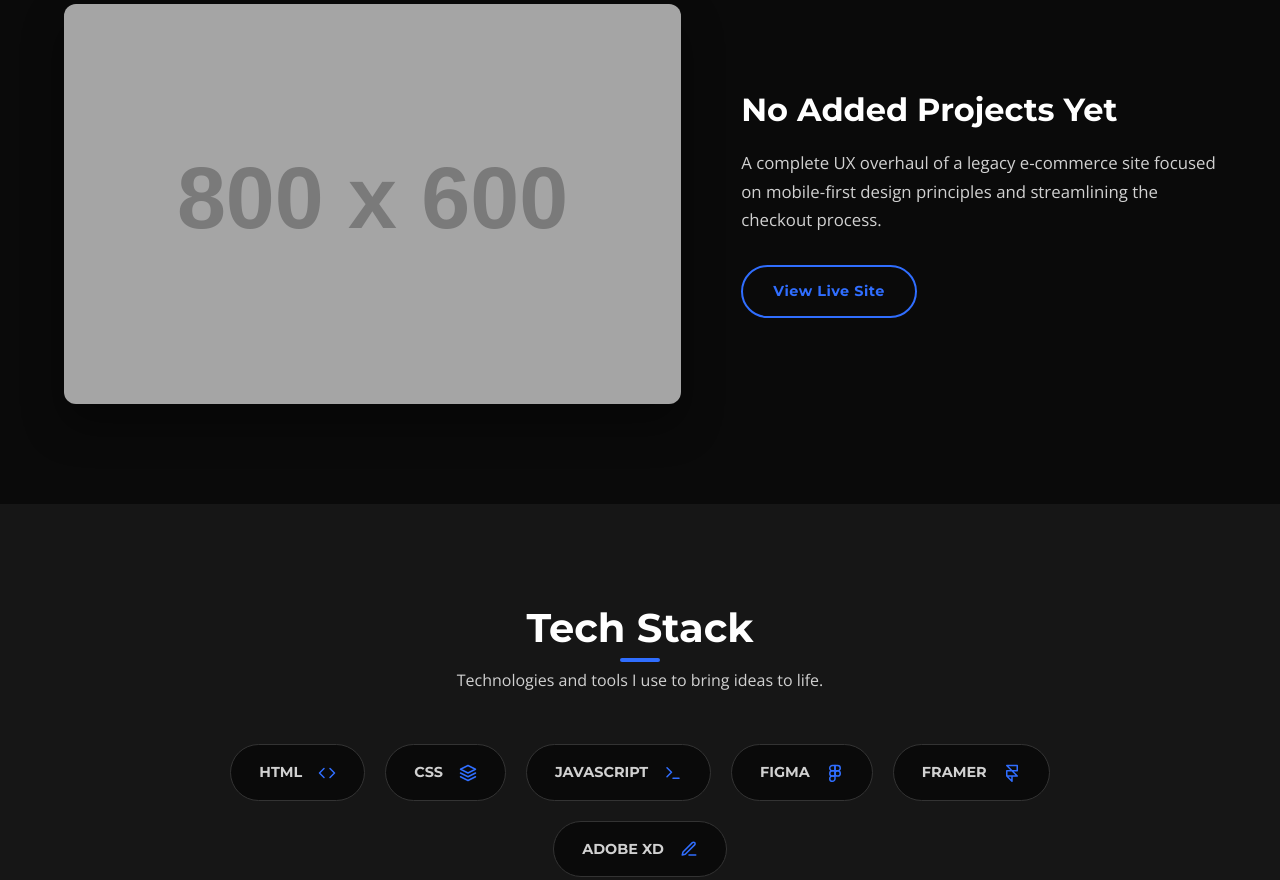
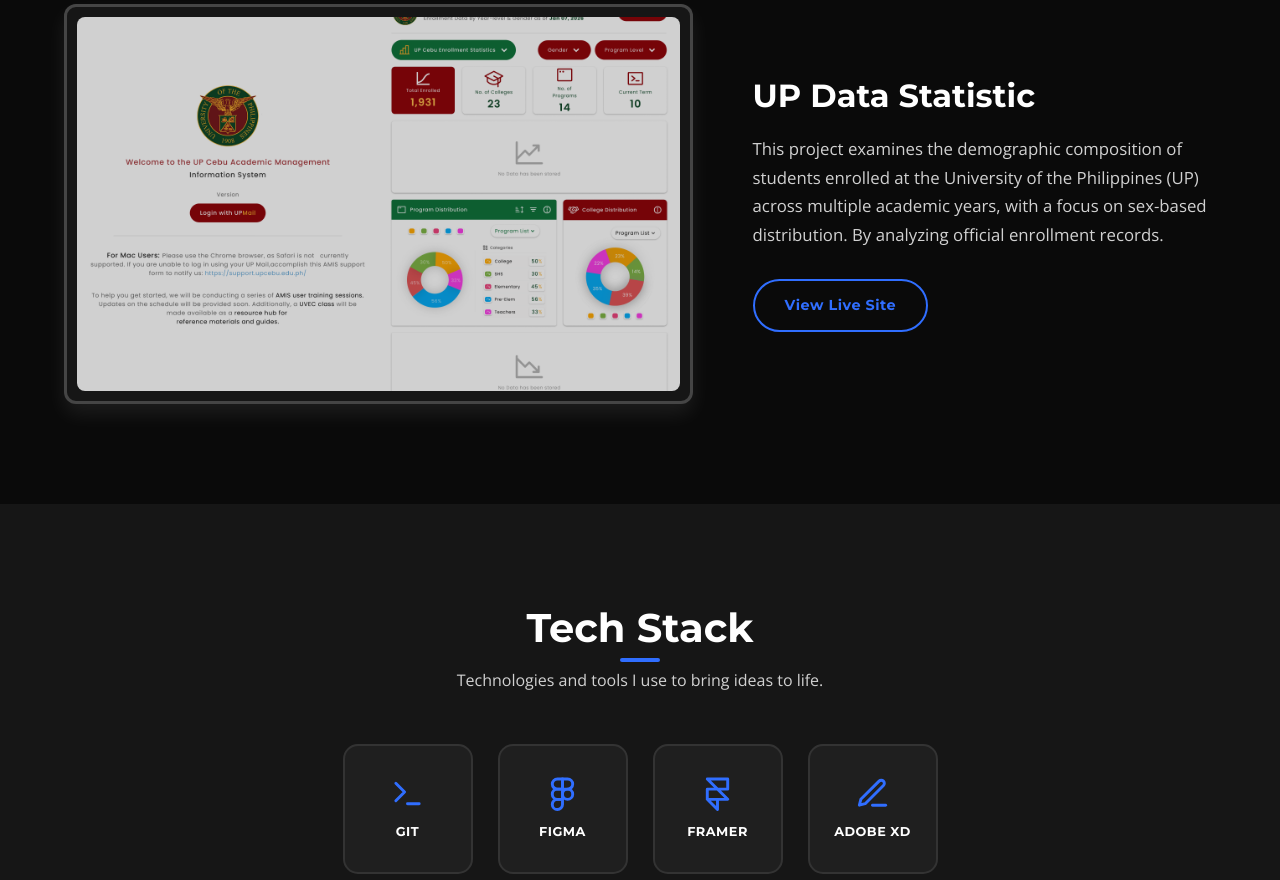
Before and after one commit to Archiel-2026/MyPortfolio, a plain HTML site: page index.html in a window 1280 px wide. Shown: the part 2072-2952 px from the top of the page. Drawn offline with nearby package versions, Linux system fonts and the light colour scheme; placeholder pictures from the web are drawn by us.

Commit message:
Updated UI

```diff
--- a/index.html
+++ b/index.html
@@ -3,7 +3,7 @@
 <head>
     <meta charset="UTF-8">
     <meta name="viewport" content="width=device-width, initial-scale=1.0">
-    <title>Archiel R. Cabanag | Software Engineer</title>
+    <title>Archiel R. Cabanag | Junior UI/UX Designer</title>
 
     <link href="https://fonts.googleapis.com/css2?family=Montserrat:wght@400;500;700;800&family=Open+Sans:wght@400;600&display=swap" rel="stylesheet">
 
@@ -360,16 +360,37 @@
             height: 400px;
             border-radius: 12px;
             overflow: hidden;
-            box-shadow: 0 20px 40px rgba(0,0,0,0.4);
+
+            /* ADDED: Padding inside the border, creating a gap */
+            padding: 10px;
+            /* ADDED: Background color to fill the padding area */
+            background-color: var(--color-bg-secondary);
+
+            /* UPDATED: Subtler white border (20% opacity) */
+            border: 3px solid rgba(255, 255, 255, 0.2);
+            /* UPDATED: Subtler white shadow */
+            box-shadow: 0 10px 20px rgba(255, 255, 255, 0.08);
+
             position: relative;
+            transition: all 0.4s ease;
+        }
+
+        .project-image:hover {
+            /* Slightly lighter/more opaque on hover (40% opacity) */
+            border-color: rgba(255, 255, 255, 0.4);
+            /* Stronger white shadow on hover */
+            box-shadow: 0 15px 30px rgba(255, 255, 255, 0.15);
+            transform: translateY(-5px);
         }
 
         .project-img {
             width: 100%;
             height: 100%;
+            /* The image now fills the space *inside* the 10px padding */
             object-fit: cover;
             transition: transform 0.6s ease;
             opacity: 0.8;
+            border-radius: 8px; /* Added slight inner border-radius for aesthetics */
         }
 
         .project-image:hover .project-img {
@@ -409,37 +430,45 @@
             display: flex;
             flex-wrap: wrap;
             justify-content: center;
-            gap: 20px;
+            gap: 25px;
         }
 
+        /* REDESIGNED TECH STACK CONTAINER */
         .tech-badge {
-            padding: 15px 28px;
-            background-color: var(--color-bg-main);
-            border: 1px solid #333;
-            color: var(--color-text-secondary);
+            display: flex;
+            flex-direction: column;
+            align-items: center;
+            justify-content: center;
+            width: 130px;
+            height: 130px;
+            background-color: var(--color-bg-card);
+            border: 2px solid #333;
+            color: white;
             font-family: var(--font-heading);
             font-weight: 600;
-            font-size: 0.9rem;
-            border-radius: 30px;
+            font-size: 0.8rem;
+            border-radius: 15px;
             transition: all 0.3s ease;
             cursor: default;
-            display: flex;
-            align-items: center;
-            gap: 16px;
+            text-transform: uppercase;
+            letter-spacing: 0.5px;
         }
 
         .tech-badge svg {
-            width: 18px;
-            height: 18px;
+            width: 35px;
+            height: 35px;
             color: var(--color-accent);
+            margin-bottom: 10px;
         }
 
         .tech-badge:hover {
             border-color: var(--color-accent);
+            background-color: var(--color-bg-main);
             color: white;
-            transform: translateY(-3px);
-            box-shadow: 0 5px 15px rgba(48,110,255,0.15);
+            transform: translateY(-5px);
+            box-shadow: 0 10px 20px rgba(48,110,255,0.25);
         }
+        /* END REDESIGNED TECH STACK CONTAINER */
 
         /* --- CONTACT SECTION --- */
         #contact {
@@ -570,11 +599,6 @@
             transform: translateY(-5px);
         }
 
-        .copyright {
-            color: var(--color-text-muted);
-            font-size: 0.85rem;
-        }
-
         /* --- RESPONSIVE DESIGN --- */
         @media (max-width: 968px) {
             .hero-content {
@@ -610,9 +634,20 @@
             .project-item, .project-item:nth-child(even) {
                 flex-direction: column;
                 gap: 30px;
+                padding: 0; /* Ensures no padding remains from the previous container style */
             }
             .project-image { width: 100%; height: 250px; }
             h2.section-title { font-size: 2rem; }
+
+            .tech-badge {
+                width: 100px;
+                height: 100px;
+            }
+
+            .tech-badge svg {
+                width: 30px;
+                height: 30px;
+            }
         }
     </style>
 </head>
@@ -684,22 +719,23 @@
 
             <div class="project-item">
                 <div class="project-image">
-                    <img src="https://placehold.co/800x600/1f1f1f/333333?text=Analytics+Dashboard" alt="Project Alpha" class="project-img">
+                    <img src="Project.png" alt="Project Alpha" class="project-img">
                 </div>
                 <div class="project-content">
-                    <h3 class="project-title">No Added Projects Yet</h3>
-                    <p class="project-description">A comprehensive analytics dashboard rebuilt from the ground up. We improved data visualization render times by 40% and introduced a dark mode theme.</p>
+                    <h3 class="project-title">Barangay Tracking System</h3>
+                    <p class="project-description">The Barangay Health Monitoring and Tracking System is a digital platform designed to streamline the management of community health records and improve accessibility for both health workers and residents.
+</p>
                     <a href="#" class="btn btn-outline">View Case Study</a>
                 </div>
             </div>
 
             <div class="project-item">
                 <div class="project-image">
-                    <img src="https://placehold.co/800x600/1f1f1f/333333?text=E-Commerce+Redesign" alt="E-Commerce Redesign" class="project-img">
+                    <img src="UP.png" alt="E-Commerce Redesign" class="project-img">
                 </div>
                 <div class="project-content">
-                    <h3 class="project-title">No Added Projects Yet</h3>
-                    <p class="project-description">A complete UX overhaul of a legacy e-commerce site focused on mobile-first design principles and streamlining the checkout process.</p>
+                    <h3 class="project-title">UP Data Statistic</h3>
+                    <p class="project-description">This project examines the demographic composition of students enrolled at the University of the Philippines (UP) across multiple academic years, with a focus on sex-based distribution. By analyzing official enrollment records.</p>
                     <a href="#" class="btn btn-outline">View Live Site</a>
                 </div>
             </div>
@@ -712,12 +748,22 @@
             <p style="color: var(--color-text-secondary); margin-top: 15px;">Technologies and tools I use to bring ideas to life.</p>
 
             <div class="stack-wrapper">
-                <div class="tech-badge">HTML <i data-feather="code"></i></div>
-                <div class="tech-badge">CSS <i data-feather="layers"></i></div>
-                <div class="tech-badge">JAVASCRIPT <i data-feather="terminal"></i></div>
-                <div class="tech-badge">FIGMA <i data-feather="figma"></i></div>
-                <div class="tech-badge">FRAMER <i data-feather="framer"></i></div>
-                <div class="tech-badge">ADOBE XD <i data-feather="edit-3"></i></div>
+                <div class="tech-badge">
+                    <i data-feather="terminal"></i>
+                    GIT
+                </div>
+                <div class="tech-badge">
+                    <i data-feather="figma"></i>
+                    FIGMA
+                </div>
+                <div class="tech-badge">
+                    <i data-feather="framer"></i>
+                    FRAMER
+                </div>
+                <div class="tech-badge">
+                    <i data-feather="edit-3"></i>
+                    ADOBE XD
+                </div>
             </div>
         </div>
     </section>
```
Also changed, not shown: Project.png (added), UP.png (added).
